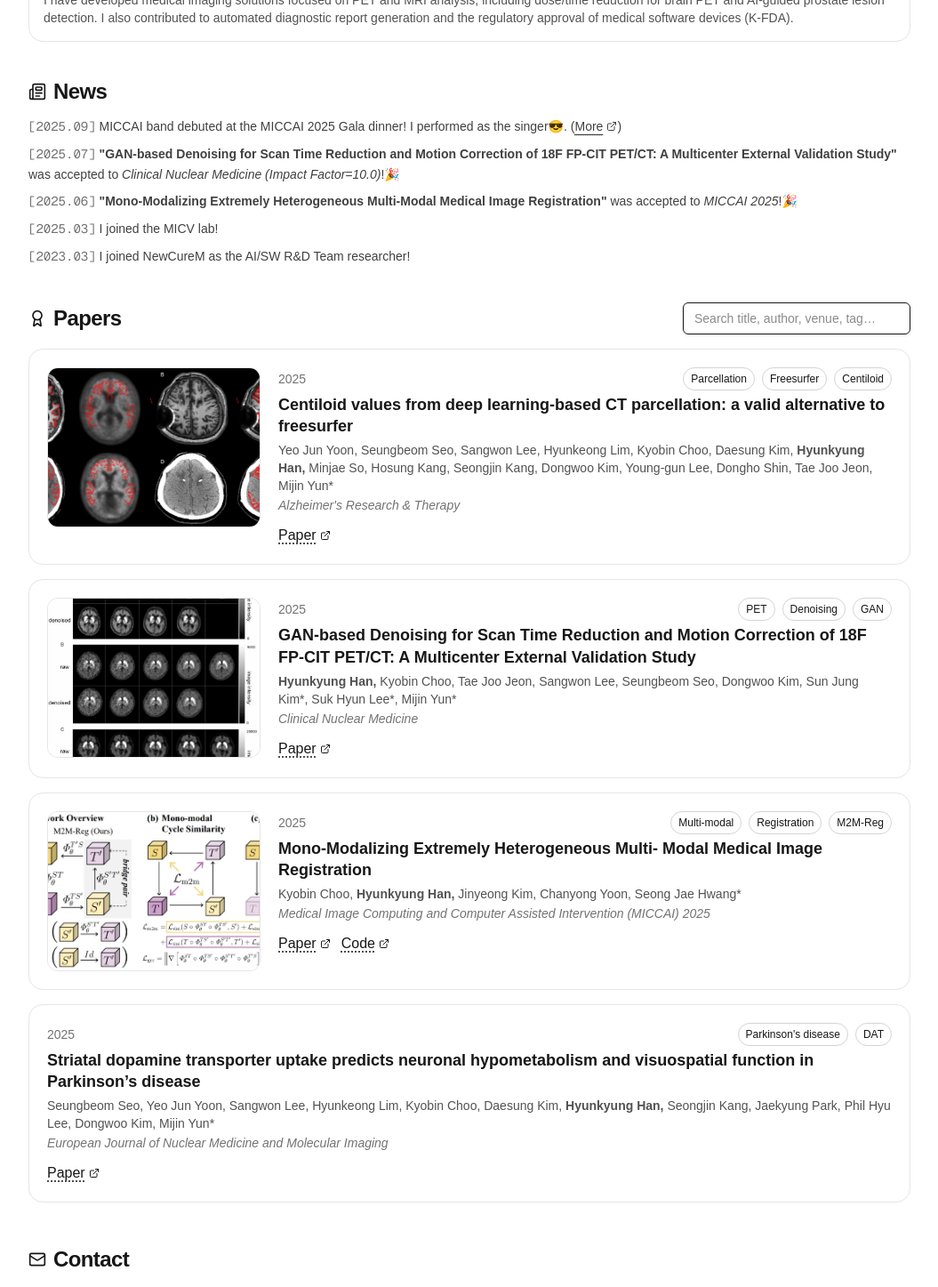
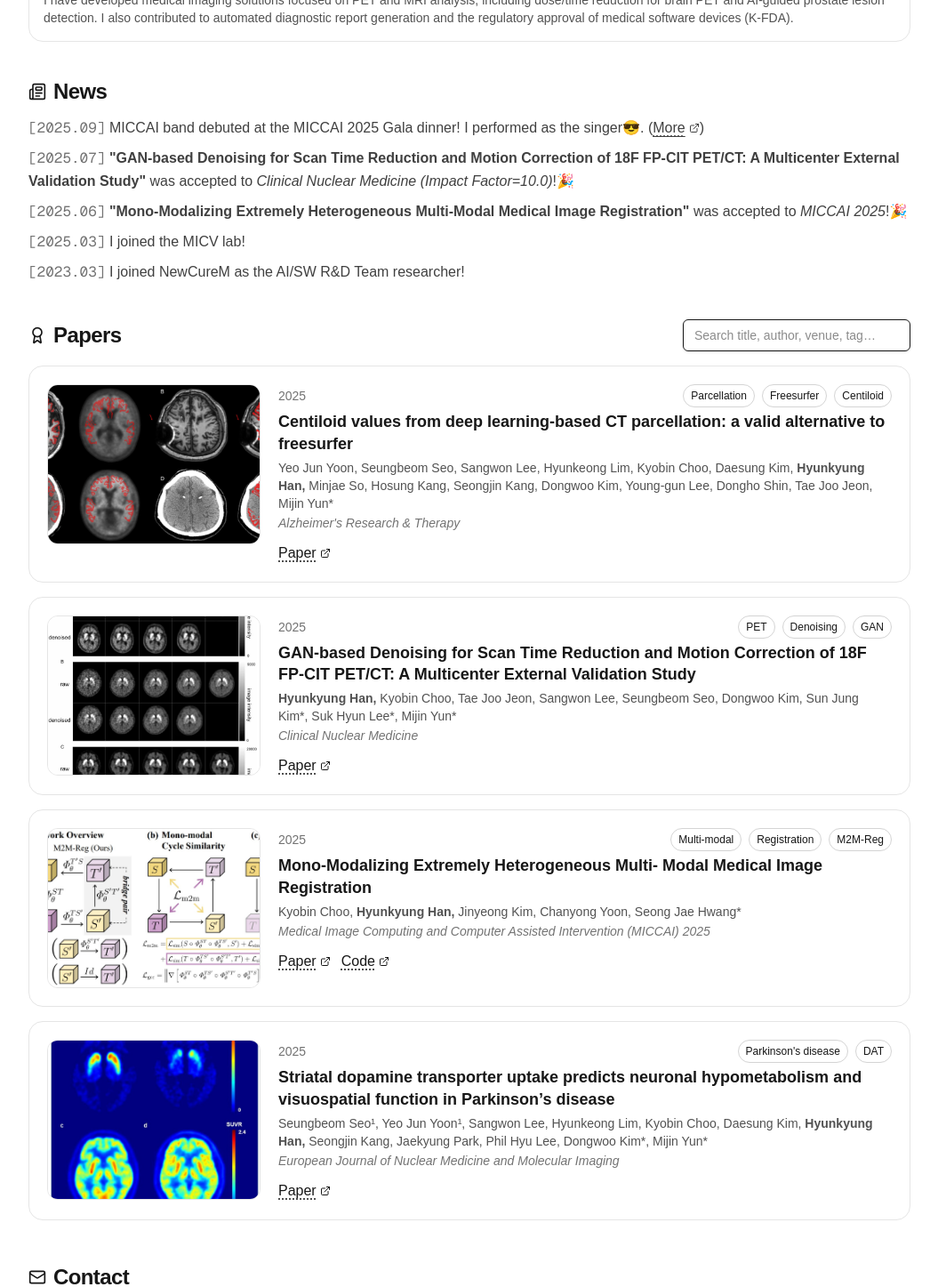
Before and after one commit to HyunKyungHan/HyunKyungHan.github.io, a Next.js app: page / in a window 1280 px wide. Shown: the part 900-2347 px from the top of the page at 89% size, without its empty margins (112-1167 px from the left). Built offline with nearby package versions, Linux system fonts and the light colour scheme.

Commit message:
add: thumbnail for parkinson paper, change font size, etc

```diff
--- a/src/app/page.tsx
+++ b/src/app/page.tsx
@@ -152,7 +152,7 @@ const PUBLICATIONS: Publication[] = [
   {
     year: 2025,
     title: "Striatal dopamine transporter uptake predicts neuronal hypometabolism and visuospatial function in Parkinson’s disease",
-    authors: ["Seungbeom Seo", "Yeo Jun Yoon", "Sangwon Lee", "Hyunkeong Lim", "Kyobin Choo", "Daesung Kim", "Hyunkyung Han", "Seongjin Kang", "Jaekyung Park", "Phil Hyu Lee", "Dongwoo Kim", "Mijin Yun*"],
+    authors: ["Seungbeom Seo¹", "Yeo Jun Yoon¹", "Sangwon Lee", "Hyunkeong Lim", "Kyobin Choo", "Daesung Kim", "Hyunkyung Han", "Seongjin Kang", "Jaekyung Park", "Phil Hyu Lee", "Dongwoo Kim*", "Mijin Yun*"],
     venue: "European Journal of Nuclear Medicine and Molecular Imaging",
     tags: ["Parkinson's disease", "DAT"],
     links: [
@@ -161,7 +161,7 @@ const PUBLICATIONS: Publication[] = [
       // { label: "BibTeX", kind: "bibtex", bibtex: "@article{...}" },
     ],
     // highlight: true,
-    // thumbnail: None,   // public/public/pubs/… 에 이미지 두기
+    thumbnail: "/pubs/Parkinson_thumbnail.jpg",   // public/public/pubs/… 에 이미지 두기
     // thumbnailAlt: "M2M-Reg paper thumbnail",
   },
 ];
@@ -372,7 +372,7 @@ export default function AcademicSite() {
               whileInView="show"
               viewport={{ once: true }}
             >
-              <p className="text-sm leading-relaxed">
+              <p className="text-base leading-relaxed">
                 <span className="font-mono text-neutral-500 dark:text-neutral-400">
                   [{n.date}]
                 </span>{" "}
```
Also changed, not shown: public/pubs/Parkinson_thumbnail.jpg (added).
